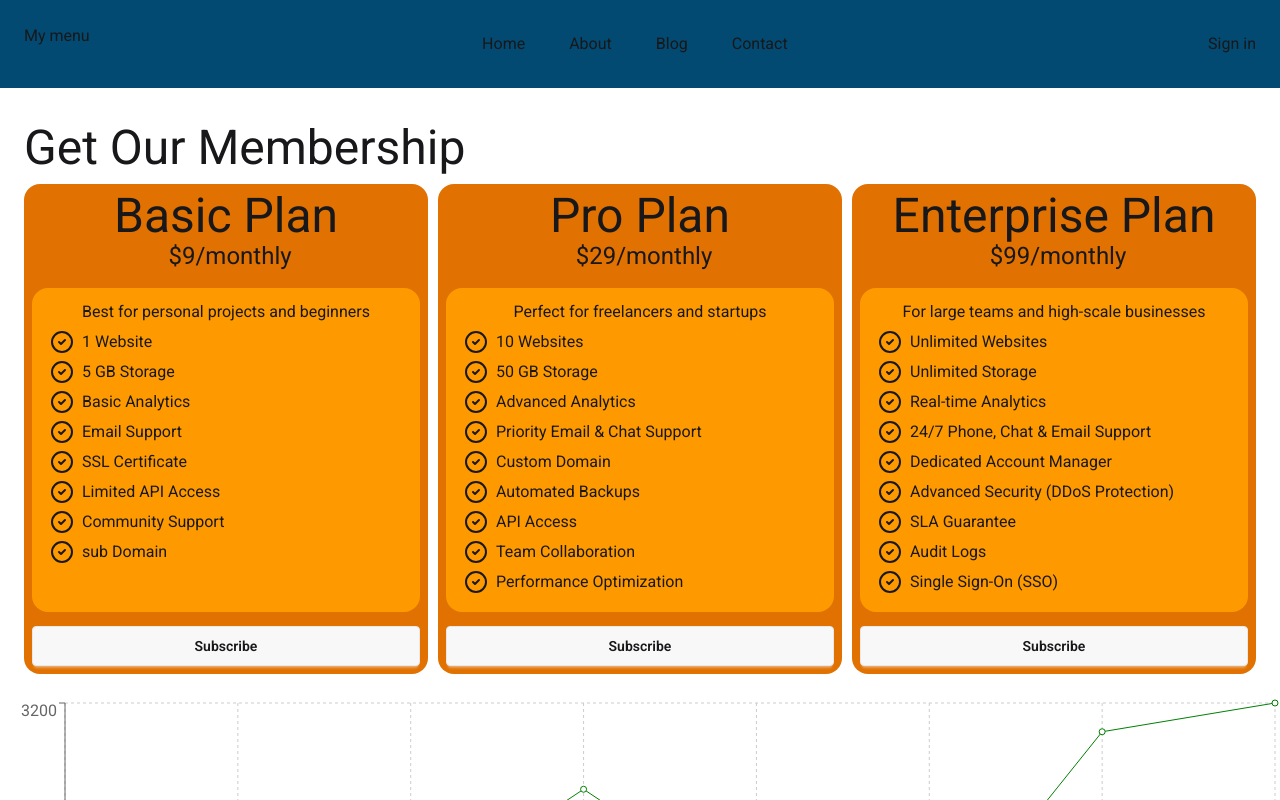
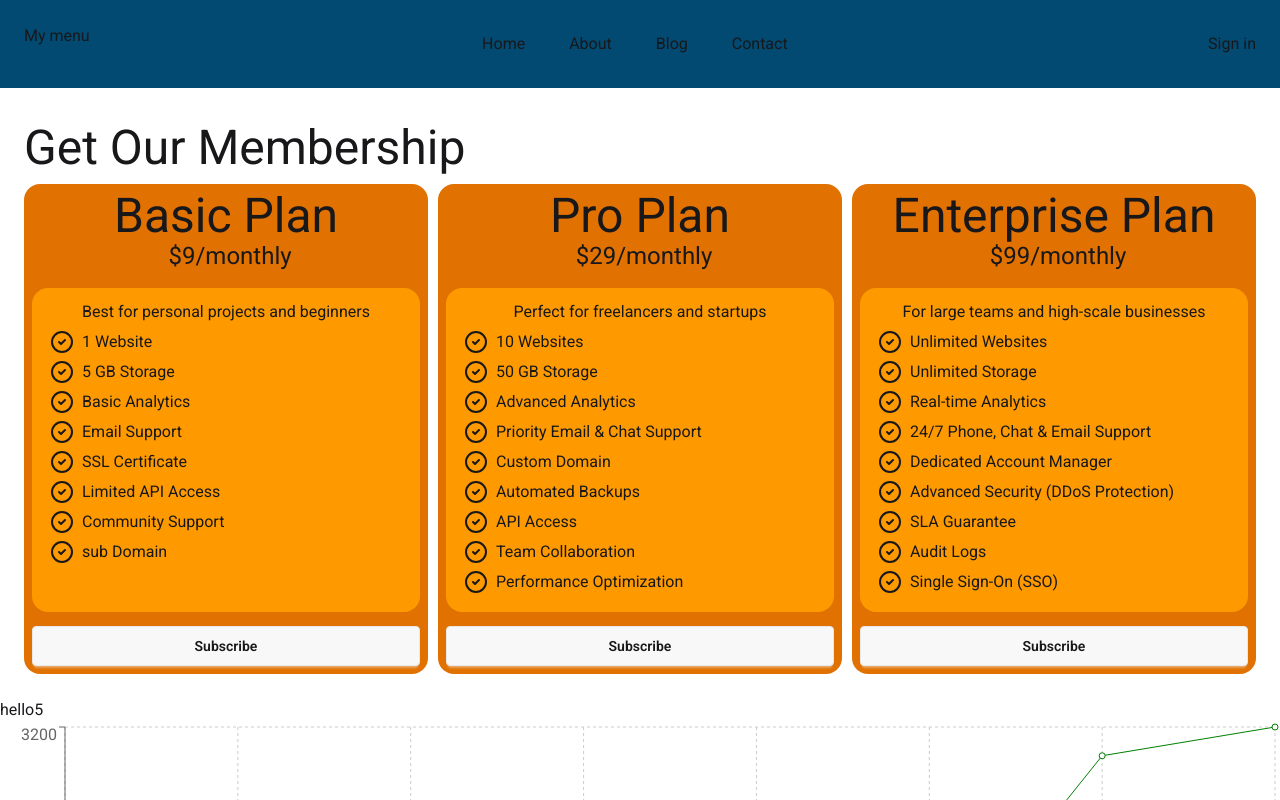
Before and after one commit to sohagroy7223/tailwind-react-pricing-option, a React (Vite) app: page / in a window 1280 px wide. Shown: the top 800 px of the page. Built offline with nearby package versions, Linux system fonts and the light colour scheme.

Commit message:
addad axios api call and get data

```diff
--- a/package.json
+++ b/package.json
@@ -11,6 +11,7 @@
   },
   "dependencies": {
     "@tailwindcss/vite": "^4.2.0",
+    "axios": "^1.13.5",
     "lucide": "^0.574.0",
     "lucide-react": "^0.574.0",
     "react": "^19.2.0",
--- /dev/null
+++ b/public/studentsData.json
@@ -0,0 +1,72 @@
+[
+  {
+    "id": 1,
+    "name": "Rahim Ahmed",
+    "roll": 101,
+    "class": "10",
+    "section": "A",
+    "marks": {
+      "math": 85,
+      "english": 78,
+      "science": 88
+    },
+    "total": 251,
+    "grade": "A"
+  },
+  {
+    "id": 2,
+    "name": "Karim Hasan",
+    "roll": 102,
+    "class": "10",
+    "section": "A",
+    "marks": {
+      "math": 72,
+      "english": 69,
+      "science": 75
+    },
+    "total": 216,
+    "grade": "B"
+  },
+  {
+    "id": 3,
+    "name": "Sadia Akter",
+    "roll": 103,
+    "class": "10",
+    "section": "B",
+    "marks": {
+      "math": 90,
+      "english": 86,
+      "science": 92
+    },
+    "total": 268,
+    "grade": "A+"
+  },
+  {
+    "id": 4,
+    "name": "Nafis Rahman",
+    "roll": 104,
+    "class": "10",
+    "section": "B",
+    "marks": {
+      "math": 65,
+      "english": 70,
+      "science": 68
+    },
+    "total": 203,
+    "grade": "B-"
+  },
+  {
+    "id": 5,
+    "name": "Tania Islam",
+    "roll": 105,
+    "class": "10",
+    "section": "C",
+    "marks": {
+      "math": 88,
+      "english": 82,
+      "science": 85
+    },
+    "total": 255,
+    "grade": "A"
+  }
+]
--- a/src/App.jsx
+++ b/src/App.jsx
@@ -5,9 +5,12 @@ import Navbar from "./components/Navbar/Navbar";
 import PricingOption from "./components/pricingOption/PricingOption";
 import ResultsCharts from "./components/ResultCharts/ResultsCharts";
 import NumberCharts from "./components/NumberCharts/NumberCharts";
+import axios from "axios";
+import StudentsCharts from "./components/StudentsCharts/StudentsCharts";
 
 function App() {
   const pricingOptions = fetch("pricingData.json").then((res) => res.json());
+  const studentsData = axios.get("studentsData.json");
   return (
     <>
       <header>
@@ -23,6 +26,14 @@ function App() {
           <PricingOption pricingOptions={pricingOptions}></PricingOption>
         </Suspense>
 
+        <Suspense
+          fallback={
+            <span className="loading loading-dots ml-[50%] mt-56 loading-md"></span>
+          }
+        >
+          <StudentsCharts studentsData={studentsData}></StudentsCharts>
+        </Suspense>
+
         <ResultsCharts></ResultsCharts>
 
         <NumberCharts></NumberCharts>
--- /dev/null
+++ b/src/components/StudentsCharts/StudentsCharts.jsx
@@ -0,0 +1,15 @@
+import React, { use } from "react";
+
+const StudentsCharts = ({ studentsData }) => {
+  const studentsDetails = use(studentsData);
+  const allStudentData = studentsDetails.data;
+
+  console.log(allStudentData);
+  return (
+    <div>
+      <h3>hello{allStudentData.length}</h3>
+    </div>
+  );
+};
+
+export default StudentsCharts;
```
Also changed, not shown: 1 other file (tests, documents, lock files or other folders).
